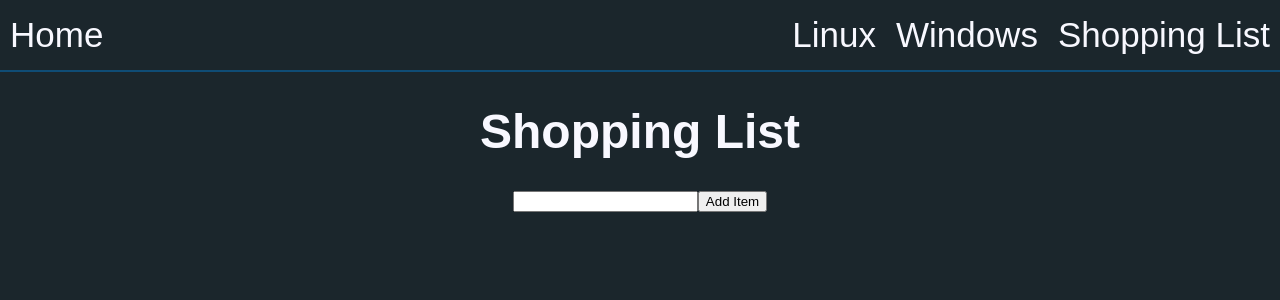
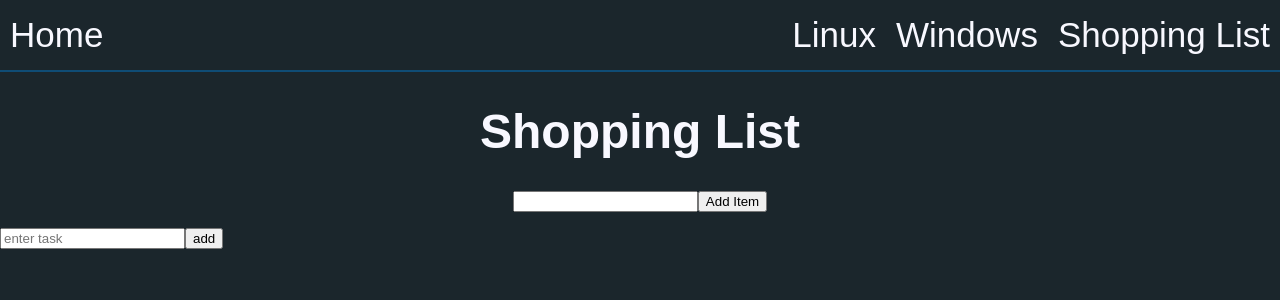
Before and after one commit to Yumokaro/School, a React (Create React App) app in the folder cs290react/: page /ShoppingList in a window 1280 px wide. Shown: the top 300 px of the page. Built offline with nearby package versions, Linux system fonts and the light colour scheme.

Commit message:
todo list final

```diff
--- a/cs290react/src/App.js
+++ b/cs290react/src/App.js
@@ -10,6 +10,7 @@ import Linux from "./pages/Linux";
 import Windows from "./pages/Windows";
 import NavBar from "./navbar";
 import ShoppingList from "./pages/ShoppingList";
+import TodoList from "./pages/ToDoList";
 import NotFoundPage from "./pages/PageNotFound";
 
 /*import './App.css';*/
@@ -32,6 +33,7 @@ class App extends Component {
                             <Route path="/Linux" component={Linux} />
                             <Route path="/Windows" component={Windows} />
                             <Route path="/ShoppingList" component={ShoppingList} />
+                            <Route path="/ToDoList" component={TodoList} />
 
                             <Route component={NotFoundPage} />
                         </Switch>
--- /dev/null
+++ b/cs290react/src/ItemList.js
@@ -0,0 +1,24 @@
+import React, { Component } from 'react';
+class ListApp extends Component {
+    constructor(props) {
+        /* Always use super with constructor */
+        super(props);
+        this.state = {
+            list: [1, 2, 3],
+        };
+    }
+
+
+    render() {
+        return (
+            <div>
+                <ul>
+                    {this.state.list.map(item => (
+                        <li key={item}>{item}</li>
+                    ))}
+                </ul>
+            </div>
+        );
+    }
+}
+export default ListApp;
--- a/cs290react/src/index.js
+++ b/cs290react/src/index.js
@@ -1,8 +1,12 @@
 import React from 'react';
 import ReactDOM from 'react-dom';
 import './index.css';
-import App from './App';
+import App from "./App";
 import * as serviceWorker from './serviceWorker';
+
+
+
+
 
 ReactDOM.render(<App />, document.getElementById('root'));
 
--- a/cs290react/src/pages/ShoppingList.js
+++ b/cs290react/src/pages/ShoppingList.js
@@ -1,15 +1,22 @@
 import React, {Component} from 'react';
+import ListApp from "../ItemList";
+import TodoList from "./ToDoList";
+
 
 const ShoppingList = () => (
     <>
         <h1>Shopping List</h1>
 
         <div>
-            <form className="shopping_form">
-                <input />
+            <form className="shopping_form" onSubmit={ListApp}>
+                <input/>
                 <button type="submit">Add Item</button>
+                <p>
+                    <TodoList/>
+                </p>
             </form>
         </div>
+
     </>
 );
 export default ShoppingList;
--- /dev/null
+++ b/cs290react/src/pages/ToDoList.js
@@ -0,0 +1,55 @@
+import React, { Component } from "react";
+import TodoItems from "./TodoItems";
+
+class TodoList extends Component {
+    constructor(props) {
+        super(props);
+
+        this.state = {
+            items: []
+        };
+
+        this.addItem = this.addItem.bind(this);
+    }
+    addItem(e) {
+        /* If input field is not blank */
+        if (this._inputElement.value !== "") {
+            /* item to add to array, grab text, and unique key is time */
+            var newItem = {
+                text: this._inputElement.value,
+                key: Date.now()
+            };
+
+            /* take previous array, add new item to array */
+            this.setState((prevState) => {
+                return {
+                    items: prevState.items.concat(newItem)
+                };
+            });
+
+            /* reset input textfield */
+            this._inputElement.value = "";
+        }
+        console.log(this.state.items);
+        /* prevent page reloading from clearing out entries */
+        e.preventDefault();
+    }
+
+    render() {
+        return (
+            <div className="todoListMain">
+                <div className="header">
+                    <form onSubmit={this.addItem}>
+                        <input ref={(a) => this._inputElement = a}
+                               placeholder="enter task">
+                        </input>
+                        <button type="submit">add</button>
+                    </form>
+                </div>
+                <TodoItems entries={this.state.items}/>
+            </div>
+        );
+    }
+}
+
+export default TodoList;
--- /dev/null
+++ b/cs290react/src/pages/TodoItems.js
@@ -0,0 +1,20 @@
+import React, { Component } from "react";
+
+class TodoItems extends Component {
+    createTasks(item) {
+        return <li key={item.key}>{item.text}</li>
+    }
+
+    render() {
+        var todoEntries = this.props.entries;
+        var listItems = todoEntries.map(this.createTasks);
+
+        return (
+            <ul className="theList">
+                {listItems}
+            </ul>
+        );
+    }
+};
+
+export default TodoItems;
```
Also changed, not shown: cs290react/src/pages/ItemList.js (deleted, +0 -7 lines).
